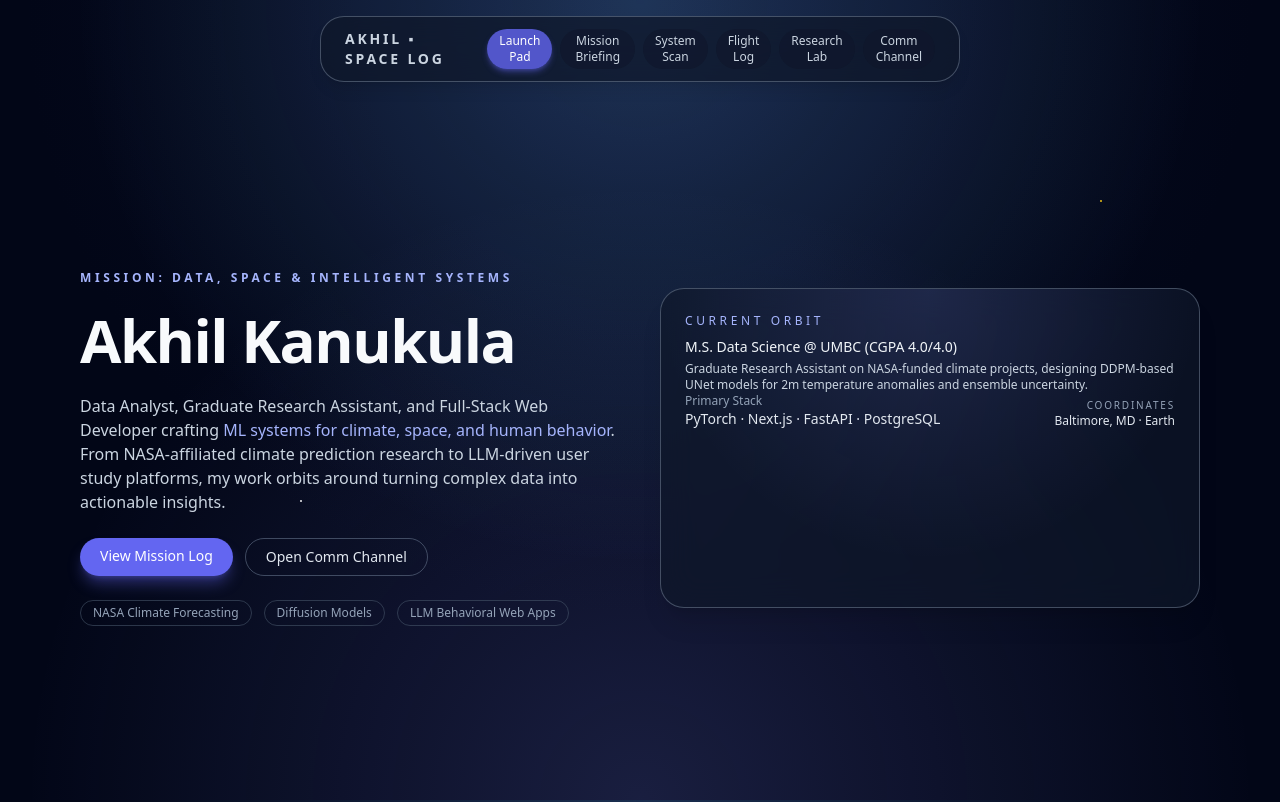
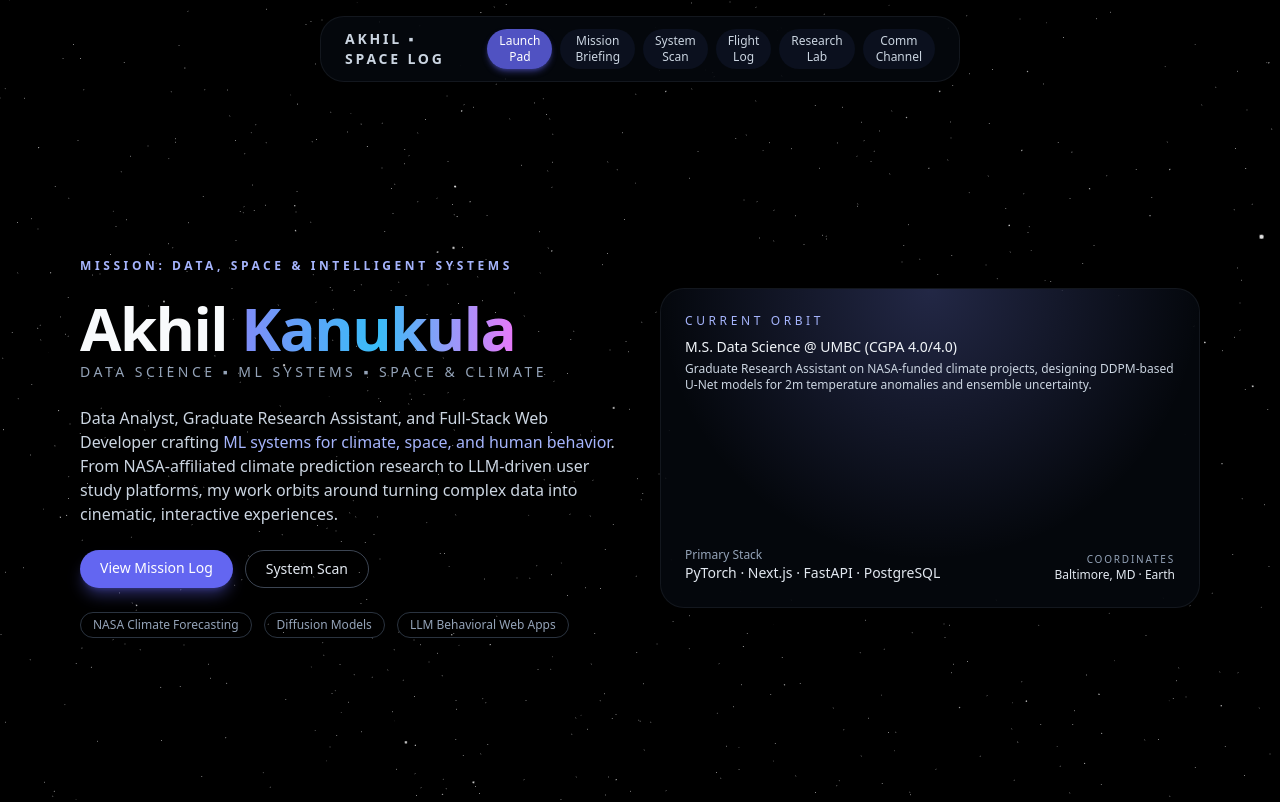
Before and after one commit to akhil1729/portfolio, a Next.js app: page / in a window 1280 px wide. Shown: the top 802 px of the page. Built offline with nearby package versions, Linux system fonts and the light colour scheme.

Commit message:
Added cosmos effect

```diff
--- a/app/globals.css
+++ b/app/globals.css
@@ -2,9 +2,7 @@
 @tailwind components;
 @tailwind utilities;
 
-/* Global body styles */
-html,
-body {
+html, body {
   height: 100%;
 }
 
@@ -12,41 +10,17 @@ body {
   @apply bg-black text-slate-100 antialiased;
 }
 
-/* Space gradient background */
-.space-bg {
-  background: radial-gradient(circle at top, rgba(96, 165, 250, 0.25), transparent 55%),
-              radial-gradient(circle at bottom, rgba(129, 140, 248, 0.18), transparent 60%),
-              #020617;
+/* DELETE the .stars class and .space-bg class if you are fully switching to 3D.
+   Or keep .space-bg as a fallback background color */
+
+.glass-panel {
+  background: rgba(15, 23, 42, 0.3); /* Made slightly more transparent for the 3D to show through */
+  border-radius: 1.5rem;
+  border: 1px solid rgba(148, 163, 184, 0.1);
+  backdrop-filter: blur(10px); /* Reduced blur so you can see the stars behind the cards */
 }
 
-/* Starfield effect using multiple box-shadows */
-.stars {
-  position: fixed;
-  top: -200px;
-  left: -200px;
-  width: 2px;
-  height: 2px;
-  background: transparent;
-  box-shadow:
-    100px 200px #fff,
-    500px 700px #fff,
-    900px 1200px #e5e7eb,
-    1300px 400px #facc15,
-    1600px 900px #bae6fd,
-    400px 1300px #bfdbfe;
-  opacity: 0.7;
-  z-index: -10;
-}
-
-/* Soft glassmorphism card */
-.glass-panel {
-  background: rgba(15, 23, 42, 0.7);
-  border-radius: 1.5rem;
-  border: 1px solid rgba(148, 163, 184, 0.4);
-  backdrop-filter: blur(18px);
-}
-
-/* Scrollbar styling (optional) */
+/* Scrollbar styling */
 ::-webkit-scrollbar {
   width: 6px;
 }
--- a/app/layout.tsx
+++ b/app/layout.tsx
@@ -2,28 +2,21 @@
 import "bootstrap-icons/font/bootstrap-icons.css";
 import "./globals.css";
 import type { ReactNode } from "react";
+import SmoothScroll from "@/components/SmoothScroll"; // <--- IMPORT THIS
 
 export const metadata = {
   title: "Akhil Kanukula | Space Portfolio",
-  description:
-    "Space-themed portfolio of Akhil Kanukula: Data Science, NASA research, LLMs, and diffusion models.",
+  description: "Space-themed portfolio...",
 };
 
-export default function RootLayout({
-  children,
-}: {
-  children: ReactNode;
-}) {
+export default function RootLayout({ children }: { children: ReactNode }) {
   return (
     <html lang="en">
-      <body className="space-bg relative min-h-screen">
-        {/* Static starfield */}
-        <div className="stars" />
-
-        {/* Subtle vignette overlay */}
-        <div className="pointer-events-none fixed inset-0 bg-[radial-gradient(circle_at_top,_rgba(15,23,42,0.4),_transparent_60%)] mix-blend-screen opacity-70" />
-
-        {children}
+      <body className="bg-black relative min-h-screen antialiased">
+        <SmoothScroll>
+           {/* We removed the old CSS 'stars' div here because we will use 3D stars instead */}
+           {children}
+        </SmoothScroll>
       </body>
     </html>
   );
--- a/app/page.tsx
+++ b/app/page.tsx
@@ -3,11 +3,17 @@
 import NavBar from "@/components/NavBar";
 import Section from "@/components/Section";
 import ParallaxCard from "@/components/ParallaxCard";
-import Skills from "@/components/Skills"
+import Skills from "@/components/Skills";
+import { motion } from "framer-motion";
+import SpaceBackground from "@/components/SpaceBackground"; // <--- Import New 3D Scene
 
 export default function Home() {
   return (
     <main className="relative min-h-screen pb-20">
+
+      {/* 1. Add the 3D Background here. It is 'fixed' so it stays visible while scrolling */}
+      <SpaceBackground />
+
       <NavBar />
 
       {/* Hero / Launch Pad */}
@@ -31,6 +37,9 @@ export default function Home() {
   );
 }
 
+// ... Keep your existing HeroSection, AboutSection, etc. code below ...
+// Important: In HeroSection, REMOVE <ParallaxOrbs /> since SpaceBackground covers it.
+
 
 // ---------------- HERO SECTION ----------------
 
@@ -40,16 +49,48 @@ function HeroSection() {
       id="hero"
       className="relative mx-auto flex min-h-screen max-w-6xl flex-col justify-center px-4 pt-24 md:flex-row md:items-center"
     >
-      <div className="section-anim flex-1 space-y-6">
-        <p className="text-xs font-semibold uppercase tracking-[0.3em] text-indigo-300">
+
+      {/* Left: Kinetic heading + CTAs */}
+      <div className="section-anim relative z-10 flex-1 space-y-6">
+        <motion.p
+          initial={{ opacity: 0, y: -10 }}
+          animate={{ opacity: 1, y: 0 }}
+          transition={{ duration: 0.6, ease: "easeOut" }}
+          className="text-xs font-semibold uppercase tracking-[0.3em] text-indigo-300"
+        >
           Mission: Data, Space &amp; Intelligent Systems
-        </p>
+        </motion.p>
 
-        <h1 className="text-4xl font-semibold tracking-tight text-slate-50 md:text-6xl">
-          Akhil Kanukula
-        </h1>
+        {/* Split title for kinetic feel */}
+        <div className="space-y-1">
+          <motion.h1
+            initial={{ opacity: 0, y: 24 }}
+            animate={{ opacity: 1, y: 0 }}
+            transition={{ duration: 0.8, ease: "easeOut" }}
+            className="text-4xl font-semibold tracking-tight text-slate-50 md:text-6xl"
+          >
+            Akhil{" "}
+            <span className="bg-gradient-to-r from-indigo-400 via-sky-400 to-fuchsia-400 bg-clip-text text-transparent">
+              Kanukula
+            </span>
+          </motion.h1>
 
-        <p className="max-w-xl text-sm text-slate-300 md:text-base">
+          <motion.p
+            initial={{ opacity: 0, y: 16 }}
+            animate={{ opacity: 1, y: 0 }}
+            transition={{ duration: 0.8, ease: "easeOut", delay: 0.1 }}
+            className="text-sm uppercase tracking-[0.25em] text-slate-400"
+          >
+            Data Science ▪ ML Systems ▪ Space &amp; Climate
+          </motion.p>
+        </div>
+
+        <motion.p
+          initial={{ opacity: 0, y: 18 }}
+          animate={{ opacity: 1, y: 0 }}
+          transition={{ duration: 0.9, ease: "easeOut", delay: 0.15 }}
+          className="max-w-xl text-sm text-slate-300 md:text-base"
+        >
           Data Analyst, Graduate Research Assistant, and Full-Stack Web
           Developer crafting{" "}
           <span className="text-indigo-300">
@@ -57,25 +98,35 @@ function HeroSection() {
           </span>
           . From NASA-affiliated climate prediction research to LLM-driven user
           study platforms, my work orbits around turning complex data into
-          actionable insights.
-        </p>
+          cinematic, interactive experiences.
+        </motion.p>
 
-        <div className="flex flex-wrap gap-3">
+        <motion.div
+          initial={{ opacity: 0, y: 18 }}
+          animate={{ opacity: 1, y: 0 }}
+          transition={{ duration: 0.9, ease: "easeOut", delay: 0.2 }}
+          className="flex flex-wrap gap-3"
+        >
           <a
             href="#projects"
-            className="rounded-full bg-indigo-500 px-5 py-2 text-sm font-medium text-white shadow-lg shadow-indigo-500/40 transition hover:bg-indigo-400"
+            className="rounded-full bg-indigo-500 px-5 py-2 text-sm font-medium text-white shadow-lg shadow-indigo-500/40 transition hover:bg-indigo-400 hover:shadow-indigo-400/60"
           >
             View Mission Log
           </a>
           <a
-            href="#contact"
-            className="rounded-full border border-slate-500/60 px-5 py-2 text-sm font-medium text-slate-200 hover:border-indigo-400 hover:text-indigo-300"
+            href="#skills"
+            className="rounded-full border border-slate-500/60 px-5 py-2 text-sm font-medium text-slate-200 hover:border-cyan-400 hover:text-cyan-300"
           >
-            Open Comm Channel
+            System Scan
           </a>
-        </div>
+        </motion.div>
 
-        <div className="mt-4 flex flex-wrap gap-3 text-xs text-slate-400">
+        <motion.div
+          initial={{ opacity: 0, y: 18 }}
+          animate={{ opacity: 1, y: 0 }}
+          transition={{ duration: 0.9, ease: "easeOut", delay: 0.25 }}
+          className="mt-4 flex flex-wrap gap-3 text-xs text-slate-400"
+        >
           <span className="rounded-full border border-slate-600/60 px-3 py-1">
             NASA Climate Forecasting
           </span>
@@ -85,13 +136,20 @@ function HeroSection() {
           <span className="rounded-full border border-slate-600/60 px-3 py-1">
             LLM Behavioral Web Apps
           </span>
-        </div>
+        </motion.div>
       </div>
 
-      {/* Floating planet card */}
-      <div className="mt-12 flex-1 md:mt-0 md:pl-10">
-        <ParallaxCard className="h-64 md:h-80">
-          <div className="flex h-full flex-col justify-between">
+      {/* Right: holographic “current orbit” card */}
+      <div className="relative z-10 mt-12 flex-1 md:mt-0 md:pl-10">
+        <motion.div
+          initial={{ opacity: 0, scale: 0.9, y: 20 }}
+          animate={{ opacity: 1, scale: 1, y: 0 }}
+          transition={{ duration: 0.8, ease: "easeOut", delay: 0.2 }}
+        >
+          {/* reuse ParallaxCard styling via glass-panel to keep things consistent */}
+          <div className="glass-panel relative h-64 overflow-hidden p-6 shadow-xl md:h-80">
+            <div className="pointer-events-none absolute inset-0 bg-[radial-gradient(circle_at_top,_rgba(129,140,248,0.35),_transparent_65%)] opacity-70" />
+            <div className="relative z-10 flex h-full flex-col justify-between">
               <div>
                 <p className="text-xs uppercase tracking-[0.3em] text-indigo-300">
                   Current Orbit
@@ -101,8 +159,8 @@ function HeroSection() {
                 </p>
                 <p className="mt-1 text-xs text-slate-300">
                   Graduate Research Assistant on NASA-funded climate projects,
-                designing DDPM-based UNet models for 2m temperature anomalies
-                and ensemble uncertainty.
+                  designing DDPM-based U-Net models for 2m temperature
+                  anomalies and ensemble uncertainty.
                 </p>
               </div>
               <div className="flex items-end justify-between">
@@ -122,11 +180,13 @@ function HeroSection() {
                 </div>
               </div>
             </div>
-        </ParallaxCard>
+          </div>
+        </motion.div>
       </div>
     </section>
   );
 }
+
 
 // ---------------- ABOUT SECTION ----------------
 
--- /dev/null
+++ b/components/SmoothScroll.tsx
@@ -0,0 +1,13 @@
+"use client";
+import { ReactLenis } from "@studio-freight/react-lenis";
+
+// We use 'any' here to bypass the React 18/19 type conflict
+function SmoothScroll({ children }: { children: any }) {
+  return (
+    <ReactLenis root options={{ lerp: 0.1, duration: 1.5, smoothWheel: true }}>
+      {children}
+    </ReactLenis>
+  );
+}
+
+export default SmoothScroll;
--- /dev/null
+++ b/components/SpaceBackground.tsx
@@ -0,0 +1,56 @@
+"use client";
+
+import React, { useState, useRef, Suspense } from "react";
+import { Canvas, useFrame } from "@react-three/fiber";
+import { Points, PointMaterial, Preload } from "@react-three/drei";
+// @ts-ignore
+import * as random from "maath/random/dist/maath-random.esm";
+
+const StarField = (props: any) => {
+  const ref: any = useRef(null);
+
+  // 1. INCREASED COUNT & RADIUS:
+  // - 15000 stars for high density
+  // - radius: 50 makes the universe massive (camera is now inside it)
+  const [sphere] = useState(() =>
+    random.inSphere(new Float32Array(15000), { radius: 50 })
+  );
+
+  useFrame((state, delta) => {
+    // Slower rotation to simulate the vastness of space
+    ref.current.rotation.x -= delta / 50;
+    ref.current.rotation.y -= delta / 60;
+  });
+
+  return (
+    <group rotation={[0, 0, Math.PI / 4]}>
+      <Points ref={ref} positions={sphere} stride={3} frustumCulled {...props}>
+        <PointMaterial
+          transparent
+          color="#fff"
+          size={0.05} // Slightly larger stars since they are further away
+          sizeAttenuation={true}
+          depthWrite={false}
+        />
+      </Points>
+    </group>
+  );
+};
+
+const SpaceBackground = () => {
+  return (
+    <div className="fixed inset-0 z-[-1] w-full h-full pointer-events-none bg-black">
+      {/* 2. CAMERA ADJUSTMENT:
+          Position [0, 0, 1] puts us right inside the star field.
+      */}
+      <Canvas camera={{ position: [0, 0, 1] }}>
+        <Suspense fallback={null}>
+          <StarField />
+        </Suspense>
+        <Preload all />
+      </Canvas>
+    </div>
+  );
+};
+
+export default SpaceBackground;
```
Also changed, not shown: components/ParallaxOrbs.tsx (added, +99 -0 lines), package.json (+8 -1 lines), 1 other file (tests, documents, lock files or other folders). Lines whose indentation alone changed are shown as unchanged.
